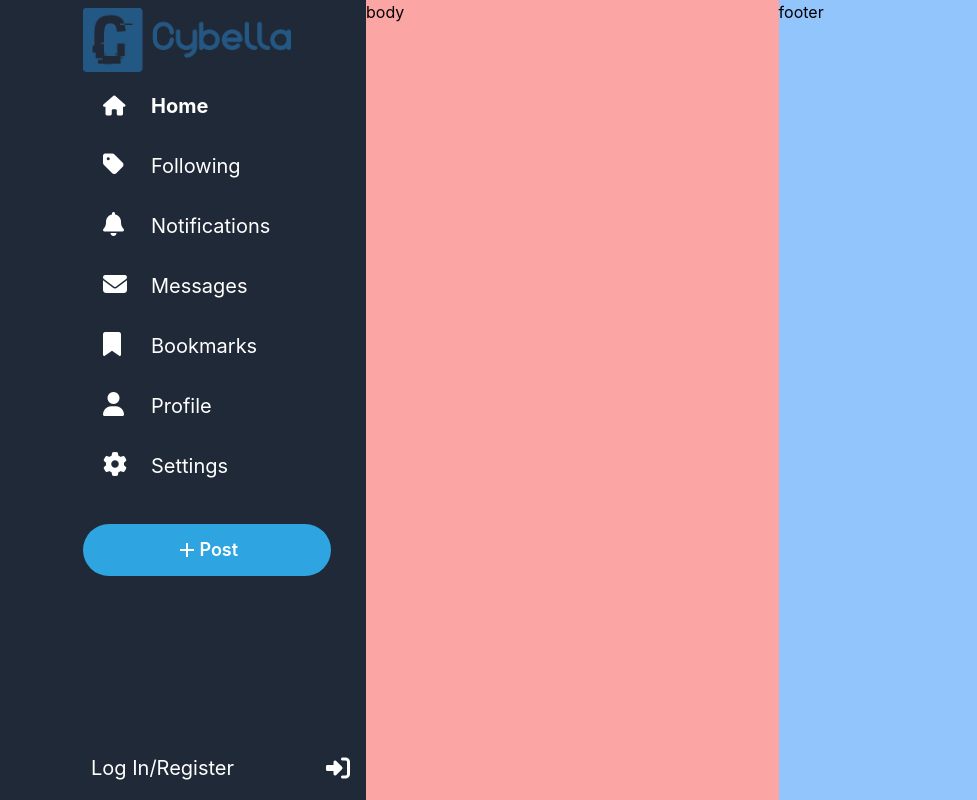
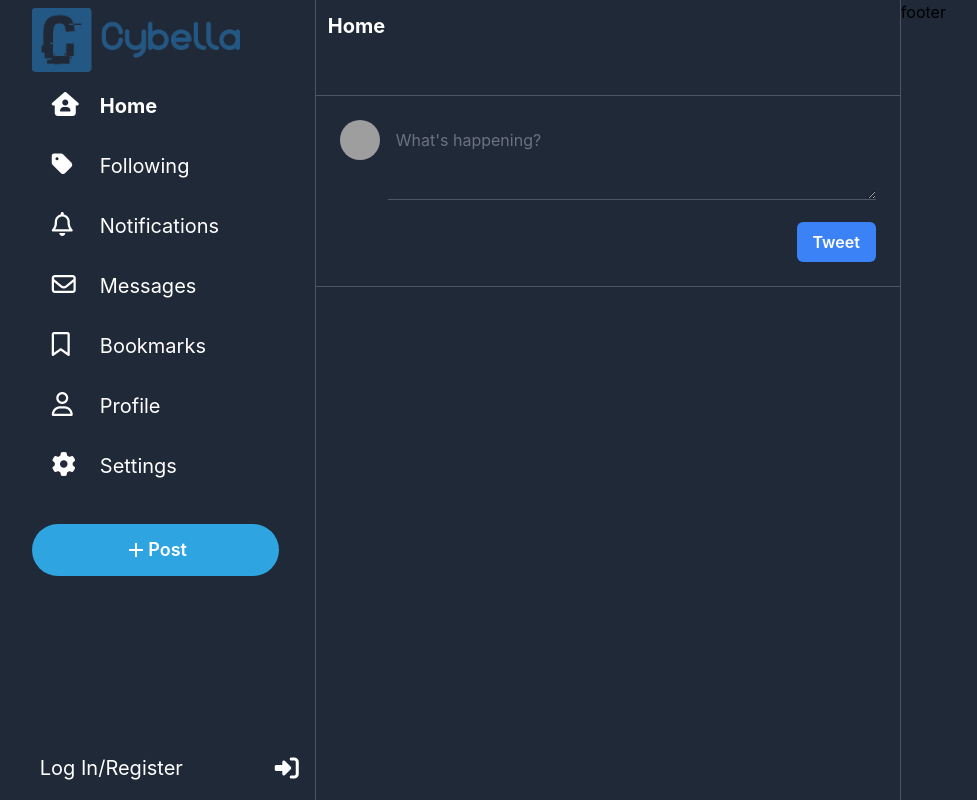
Before and after one commit to MarouBen/Cybella-Network, a Django app: page / in a window 1280 px wide. Shown: the whole page, without its empty margins (82-1059 px from the left). Run offline with Django 3.2, Linux system fonts and the light colour scheme; some libraries are stand-ins or nearby versions; grey boxes are pictures that could not be loaded.

Commit message:
made a form where you post

```diff
--- a/network/templates/network/index.html
+++ b/network/templates/network/index.html
@@ -1,7 +1,24 @@
 {% extends "network/layout.html" %}
 
 {% block body %}
-    body
+    <div class="w-full  mx-auto bg-gray-800   p-6 text-white border-b border-gray-600">
+        <form>
+            <div class="flex">
+                <img class="w-10 h-10 rounded-full mr-2" src="profile-avatar.jpg" alt="Profile Avatar">
+
+                <div class="w-full">
+                    <span class="font-semibold text-white">{{user.username|title}}</span>
+                    <textarea class="w-full h-20 p-2 focus:outline-offset-0 focus:ring-0 bg-gray-800 border-0 border-b border-gray-600" placeholder="What's happening?"></textarea>
+                </div>
+            </div>
+            <div class="flex justify-between mt-4">
+                <div class="flex items-center">
+
+                </div>
+                <button type="submit" class="px-4 py-2 bg-blue-500 text-white font-semibold rounded-md hover:bg-blue-600 focus:outline-none">Tweet</button>
+            </div>
+        </form>
+    </div>
 {% endblock %}
 {% block footer %}
     footer
--- a/network/templates/network/layout.html
+++ b/network/templates/network/layout.html
@@ -15,7 +15,7 @@
     </head>
     <body class="overflow-hidden w-screen h-screen flex flex-row">
         <!-- Sidebar -->
-        <nav class=" container  max-w-[35%] flex flex-col p-2  flex-grow bg-gray-800 h-screen items-end fixed">
+        <nav class=" container  max-w-[31%] flex flex-col p-2  flex-grow bg-gray-800 h-screen items-end fixed">
 
             <div class="sidebar flex flex-col text-xl font-normal text-white w-[275px] h-full justify-between">
 
@@ -25,12 +25,12 @@
                             <img src="{% static 'network/Images/C_logo.png' %}" alt="logo" class="w-18 h-16">
                         </div>
                     </div>
-                    <a class="flex py-1 text-center sidebar-link my-2" href="#"><div class=" p-2 px-5 justify-center"><i class="fa-solid fa-house text-xl mr-8 w-4"></i><span class="font-bold">Home</span></div></a>
+                    <a class="flex py-1 text-center sidebar-link my-2" href="#"><div class=" p-2 px-5 justify-center"><i class="fa-solid fa-house-user text-2xl mr-8 w-4"></i><span class="font-bold">Home</span></div></a>
                     <a class="flex py-1 text-center sidebar-link my-2" href="#"><div class="p-2 px-5 justify-center"><i class="fa-solid fa-tag text-2xl mr-8 w-4 "></i><span>Following</span></div></a>
-                    <a class="flex py-1 text-center sidebar-link my-2" href="#"><div class="p-2 px-5 justify-center"><i class="fa-solid fa-bell text-2xl mr-8 w-4"></i><span>Notifications</span></div></a>
-                    <a class="flex py-1 text-center sidebar-link my-2" href="#"><div class="p-2 px-5 justify-center"><i class="fa-solid fa-envelope text-2xl mr-8 w-4"></i><span>Messages</span></div></a>
-                    <a class="flex py-1 text-center sidebar-link my-2" href="#"><div class="p-2 px-5 justify-center"><i class="fa-solid fa-bookmark text-2xl mr-8 w-4"></i><span>Bookmarks</span></div></a>
-                    <a class="flex py-1 text-center sidebar-link my-2" href="#"><div class="p-2 px-5 justify-center"><i class="fa-solid fa-user text-2xl mr-8 w-4"></i><span>Profile</span></div></a>
+                    <a class="flex py-1 text-center sidebar-link my-2" href="#"><div class="p-2 px-5 justify-center"><i class="fa-regular fa-bell text-2xl mr-8 w-4"></i><span>Notifications</span></div></a>
+                    <a class="flex py-1 text-center sidebar-link my-2" href="#"><div class="p-2 px-5 justify-center"><i class="fa-regular fa-envelope text-2xl mr-8 w-4"></i><span>Messages</span></div></a>
+                    <a class="flex py-1 text-center sidebar-link my-2" href="#"><div class="p-2 px-5 justify-center"><i class="fa-regular fa-bookmark text-2xl mr-8 w-4"></i><span>Bookmarks</span></div></a>
+                    <a class="flex py-1 text-center sidebar-link my-2" href="#"><div class="p-2 px-5 justify-center"><i class="fa-regular fa-user text-2xl mr-8 w-4"></i><span>Profile</span></div></a>
                     <a class="flex py-1 text-center sidebar-link my-2" href="#"><div class="p-2 px-5 justify-center"><i class="fa-solid fa-cog text-2xl mr-8 w-4"></i><span>Settings</span></div></a>
 
                     <button class="tweet mt-6">
@@ -49,12 +49,15 @@
             </div>
         </nav>
         <!-- Sidebar -->
-        <div class="body h-screen flex flex-row w-[65%] ml-[35%]">
-            <div class="bg-red-300 flex-grow">
+        <div class="body h-screen flex flex-row w-[69%] ml-[31%] ">
+            <div class="bg-gray-800 flex-grow relative border-x border-gray-600">
+                <div class=" w-full backdrop-blur-md backdrop-filter h-24 bg-gray-800 sticky p-3 text-xl text-white font-bold border-b border-gray-600">
+                    Home
+                </div>
                 {% block body %}
                 {% endblock %}
             </div>
-            <div class="bg-blue-300 flex-grow">
+            <div class="bg-gray-800 flex-grow">
                 {% block footer %}
                 {% endblock %}
             </div>
--- a/theme/static/css/dist/styles.css
+++ b/theme/static/css/dist/styles.css
@@ -803,46 +771,36 @@ select {
   margin-bottom: 0.5rem;
 }
 
-.my-3 {
-  margin-top: 0.75rem;
-  margin-bottom: 0.75rem;
-}
-
-.my-5 {
-  margin-top: 1.25rem;
+.mb-5 {
   margin-bottom: 1.25rem;
 }
 
-.mb-5 {
-  margin-bottom: 1.25rem;
+.ml-\[35\%\] {
+  margin-left: 35%;
 }
 
 .mr-8 {
   margin-right: 2rem;
 }
 
-.mt-5 {
-  margin-top: 1.25rem;
-}
-
 .mt-6 {
   margin-top: 1.5rem;
 }
 
-.mt-2 {
-  margin-top: 0.5rem;
+.ml-\[32\%\] {
+  margin-left: 32%;
 }
 
-.mt-1 {
-  margin-top: 0.25rem;
+.ml-\[31\%\] {
+  margin-left: 31%;
 }
 
-.ml-\[\] {
-  margin-left: ;
+.mr-2 {
+  margin-right: 0.5rem;
 }
 
-.ml-\[35\%\] {
-  margin-left: 35%;
+.mt-4 {
+  margin-top: 1rem;
 }
 
 .block {
@@ -909,6 +839,22 @@ select {
   height: 100vh;
 }
 
+.h-28 {
+  height: 7rem;
+}
+
+.h-2 {
+  height: 0.5rem;
+}
+
+.h-24 {
+  height: 6rem;
+}
+
+.h-8 {
+  height: 2rem;
+}
+
 .h-10 {
   height: 2.5rem;
 }
@@ -917,12 +863,12 @@ select {
   height: 3rem;
 }
 
-.h-14 {
-  height: 3.5rem;
+.h-20 {
+  height: 5rem;
 }
 
-.h-16 {
-  height: 4rem;
+.h-6 {
+  height: 1.5rem;
 }
 
 .w-3\/4 {
@@ -937,6 +883,10 @@ select {
   width: 275px;
 }
 
+.w-\[65\%\] {
+  width: 65%;
+}
+
 .w-full {
   width: 100%;
 }
@@ -945,61 +895,48 @@ select {
   width: 100vw;
 }
 
-.w-\[375px\] {
-  width: 375px;
+.w-\[68\%\] {
+  width: 68%;
 }
 
-.w-\[3275px\] {
-  width: 3275px;
+.w-\[69\%\] {
+  width: 69%;
 }
 
-.w-fit {
-  width: -moz-fit-content;
-  width: fit-content;
+.w-8 {
+  width: 2rem;
 }
 
-.w-1\/3 {
-  width: 33.333333%;
+.w-10 {
+  width: 2.5rem;
 }
 
-.w-5\/12 {
-  width: 41.666667%;
+.w-12 {
+  width: 3rem;
 }
 
-.w-2\/4 {
-  width: 50%;
-}
-
-.w-\[\] {
-  width: ;
-}
-
-.w-\[55\] {
-  width: 55;
-}
-
-.w-\[55\%\] {
-  width: 55%;
-}
-
-.w-\[65\] {
-  width: 65;
-}
-
-.w-\[65\%\] {
-  width: 65%;
-}
-
-.max-w-\[55\%\] {
-  max-width: 55%;
-}
-
-.max-w-\[40\%\] {
-  max-width: 40%;
+.w-6 {
+  width: 1.5rem;
 }
 
 .max-w-\[35\%\] {
   max-width: 35%;
+}
+
+.max-w-\[30\%\] {
+  max-width: 30%;
+}
+
+.max-w-\[32\%\] {
+  max-width: 32%;
+}
+
+.max-w-\[31\%\] {
+  max-width: 31%;
+}
+
+.max-w-md {
+  max-width: 28rem;
 }
 
 .flex-grow {
@@ -1046,8 +991,94 @@ select {
   border-radius: 0.5rem;
 }
 
+.rounded-full {
+  border-radius: 9999px;
+}
+
+.rounded-md {
+  border-radius: 0.375rem;
+}
+
 .border {
   border-width: 1px;
+}
+
+.border-2 {
+  border-width: 2px;
+}
+
+.border-0 {
+  border-width: 0px;
+}
+
+.border-x {
+  border-left-width: 1px;
+  border-right-width: 1px;
+}
+
+.border-x-0 {
+  border-left-width: 0px;
+  border-right-width: 0px;
+}
+
+.border-l {
+  border-left-width: 1px;
+}
+
+.border-r-0 {
+  border-right-width: 0px;
+}
+
+.border-t {
+  border-top-width: 1px;
+}
+
+.border-t-0 {
+  border-top-width: 0px;
+}
+
+.border-b {
+  border-bottom-width: 1px;
+}
+
+.border-white {
+  --tw-border-opacity: 1;
+  border-color: rgb(255 255 255 / var(--tw-border-opacity));
+}
+
+.border-gray-50 {
+  --tw-border-opacity: 1;
+  border-color: rgb(249 250 251 / var(--tw-border-opacity));
+}
+
+.border-gray-200 {
+  --tw-border-opacity: 1;
+  border-color: rgb(229 231 235 / var(--tw-border-opacity));
+}
+
+.border-gray-400 {
+  --tw-border-opacity: 1;
+  border-color: rgb(156 163 175 / var(--tw-border-opacity));
+}
+
+.border-gray-600 {
+  --tw-border-opacity: 1;
+  border-color: rgb(75 85 99 / var(--tw-border-opacity));
+}
+
+.border-gray-300 {
+  --tw-border-opacity: 1;
+  border-color: rgb(209 213 219 / var(--tw-border-opacity));
+}
+
+.border-r-gray-500 {
+  --tw-border-opacity: 1;
+  border-right-color: rgb(107 114 128 / var(--tw-border-opacity));
+}
+
+.border-r-gray-600 {
+  --tw-border-opacity: 1;
+  border-right-color: rgb(75 85 99 / var(--tw-border-opacity));
 }
 
 .bg-blue-300 {
@@ -1065,9 +1096,9 @@ select {
   background-color: rgb(249 250 251 / var(--tw-bg-opacity));
 }
 
-.bg-gray-900 {
+.bg-gray-800 {
   --tw-bg-opacity: 1;
-  background-color: rgb(17 24 39 / var(--tw-bg-opacity));
+  background-color: rgb(31 41 55 / var(--tw-bg-opacity));
 }
 
 .bg-red-300 {
@@ -1080,9 +1111,23 @@ select {
   background-color: rgb(248 113 113 / var(--tw-bg-opacity));
 }
 
-.bg-gray-800 {
+.bg-gray-300 {
   --tw-bg-opacity: 1;
-  background-color: rgb(31 41 55 / var(--tw-bg-opacity));
+  background-color: rgb(209 213 219 / var(--tw-bg-opacity));
+}
+
+.bg-blue-500 {
+  --tw-bg-opacity: 1;
+  background-color: rgb(59 130 246 / var(--tw-bg-opacity));
+}
+
+.bg-white {
+  --tw-bg-opacity: 1;
+  background-color: rgb(255 255 255 / var(--tw-bg-opacity));
+}
+
+.bg-transparent {
+  background-color: transparent;
 }
 
 .p-2 {
@@ -1093,8 +1138,8 @@ select {
   padding: 0.75rem;
 }
 
-.p-1 {
-  padding: 0.25rem;
+.p-6 {
+  padding: 1.5rem;
 }
 
 .px-5 {
@@ -1107,20 +1152,14 @@ select {
   padding-bottom: 0.25rem;
 }
 
-.pl-0 {
-  padding-left: 0px;
+.px-4 {
+  padding-left: 1rem;
+  padding-right: 1rem;
 }
 
-.pl-4 {
-  padding-left: 1rem;
-}
-
-.pt-3 {
-  padding-top: 0.75rem;
-}
-
-.pt-1 {
-  padding-top: 0.25rem;
+.py-2 {
+  padding-top: 0.5rem;
+  padding-bottom: 0.5rem;
 }
 
 .pt-0 {
@@ -1194,8 +1238,61 @@ select {
   color: rgb(255 255 255 / var(--tw-text-opacity));
 }
 
+.text-blue-500 {
+  --tw-text-opacity: 1;
+  color: rgb(59 130 246 / var(--tw-text-opacity));
+}
+
+.shadow-md {
+  --tw-shadow: 0 4px 6px -1px rgb(0 0 0 / 0.1), 0 2px 4px -2px rgb(0 0 0 / 0.1);
+  --tw-shadow-colored: 0 4px 6px -1px var(--tw-shadow-color), 0 2px 4px -2px var(--tw-shadow-color);
+  box-shadow: var(--tw-ring-offset-shadow, 0 0 #0000), var(--tw-ring-shadow, 0 0 #0000), var(--tw-shadow);
+}
+
+.outline-none {
+  outline: 2px solid transparent;
+  outline-offset: 2px;
+}
+
+.outline {
+  outline-style: solid;
+}
+
+.outline-0 {
+  outline-width: 0px;
+}
+
+.ring {
+  --tw-ring-offset-shadow: var(--tw-ring-inset) 0 0 0 var(--tw-ring-offset-width) var(--tw-ring-offset-color);
+  --tw-ring-shadow: var(--tw-ring-inset) 0 0 0 calc(3px + var(--tw-ring-offset-width)) var(--tw-ring-color);
+  box-shadow: var(--tw-ring-offset-shadow), var(--tw-ring-shadow), var(--tw-shadow, 0 0 #0000);
+}
+
+.ring-0 {
+  --tw-ring-offset-shadow: var(--tw-ring-inset) 0 0 0 var(--tw-ring-offset-width) var(--tw-ring-offset-color);
+  --tw-ring-shadow: var(--tw-ring-inset) 0 0 0 calc(0px + var(--tw-ring-offset-width)) var(--tw-ring-color);
+  box-shadow: var(--tw-ring-offset-shadow), var(--tw-ring-shadow), var(--tw-shadow, 0 0 #0000);
+}
+
 .filter {
   filter: var(--tw-blur) var(--tw-brightness) var(--tw-contrast) var(--tw-grayscale) var(--tw-hue-rotate) var(--tw-invert) var(--tw-saturate) var(--tw-sepia) var(--tw-drop-shadow);
+}
+
+.backdrop-blur-sm {
+  --tw-backdrop-blur: blur(4px);
+  -webkit-backdrop-filter: var(--tw-backdrop-blur) var(--tw-backdrop-brightness) var(--tw-backdrop-contrast) var(--tw-backdrop-grayscale) var(--tw-backdrop-hue-rotate) var(--tw-backdrop-invert) var(--tw-backdrop-opacity) var(--tw-backdrop-saturate) var(--tw-backdrop-sepia);
+          backdrop-filter: var(--tw-backdrop-blur) var(--tw-backdrop-brightness) var(--tw-backdrop-contrast) var(--tw-backdrop-grayscale) var(--tw-backdrop-hue-rotate) var(--tw-backdrop-invert) var(--tw-backdrop-opacity) var(--tw-backdrop-saturate) var(--tw-backdrop-sepia);
+}
+
+.backdrop-blur-md {
+  --tw-backdrop-blur: blur(12px);
+  -webkit-backdrop-filter: var(--tw-backdrop-blur) var(--tw-backdrop-brightness) var(--tw-backdrop-contrast) var(--tw-backdrop-grayscale) var(--tw-backdrop-hue-rotate) var(--tw-backdrop-invert) var(--tw-backdrop-opacity) var(--tw-backdrop-saturate) var(--tw-backdrop-sepia);
+          backdrop-filter: var(--tw-backdrop-blur) var(--tw-backdrop-brightness) var(--tw-backdrop-contrast) var(--tw-backdrop-grayscale) var(--tw-backdrop-hue-rotate) var(--tw-backdrop-invert) var(--tw-backdrop-opacity) var(--tw-backdrop-saturate) var(--tw-backdrop-sepia);
+}
+
+.backdrop-filter {
+  -webkit-backdrop-filter: var(--tw-backdrop-blur) var(--tw-backdrop-brightness) var(--tw-backdrop-contrast) var(--tw-backdrop-grayscale) var(--tw-backdrop-hue-rotate) var(--tw-backdrop-invert) var(--tw-backdrop-opacity) var(--tw-backdrop-saturate) var(--tw-backdrop-sepia);
+          backdrop-filter: var(--tw-backdrop-blur) var(--tw-backdrop-brightness) var(--tw-backdrop-contrast) var(--tw-backdrop-grayscale) var(--tw-backdrop-hue-rotate) var(--tw-backdrop-invert) var(--tw-backdrop-opacity) var(--tw-backdrop-saturate) var(--tw-backdrop-sepia);
 }
 
 .transition-all {
```
Also changed, not shown: other parts of theme/static/css/dist/styles.css (+61 -78 lines), db.sqlite3.
